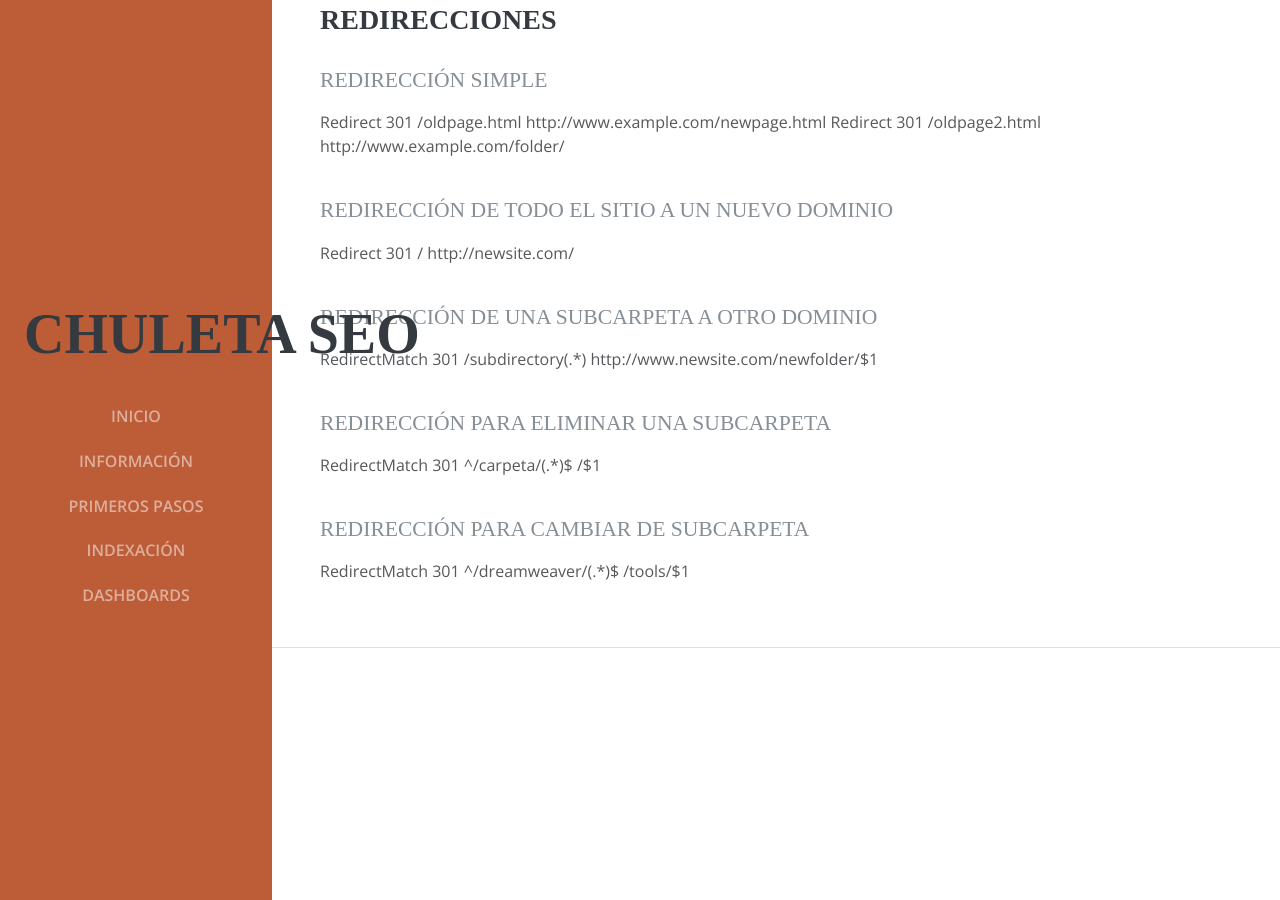
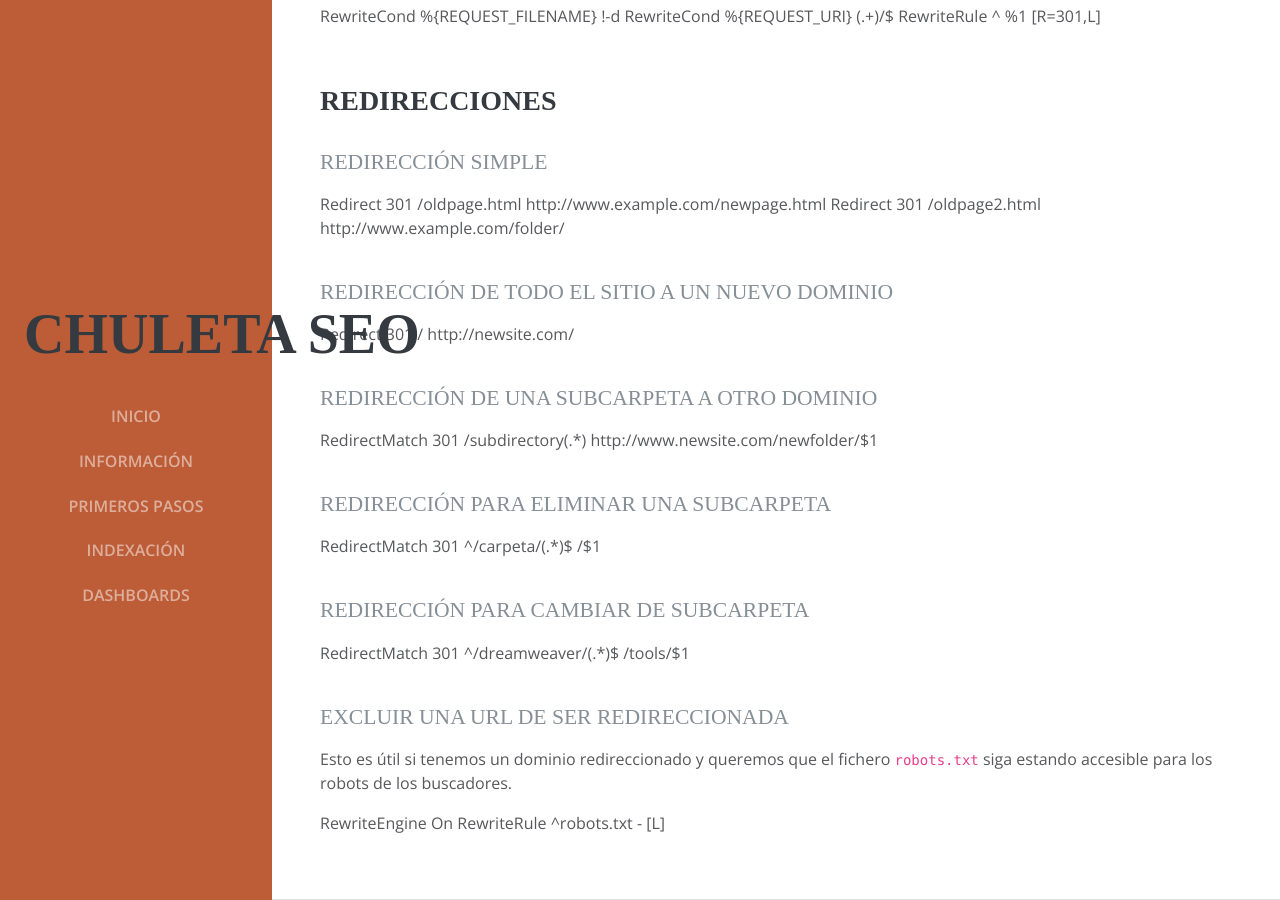
Before and after one commit to Emirodgar/w-chuleta-seo, a Jekyll site: the page built from 2 - Primeros pasos en SEO/configurar-servidor-apache-htaccess.md, in a window 1280 px wide and 900 px high, scrolled down 1018 px. Built offline with Jekyll 4.4.1, drawn with Linux system fonts in a browser that asks for light colours; some web fonts are replaced; our own code applies the rules of GitHub Pages for plain Markdown files.

Commit message:
2 - Primeros pasos en SEO/configurar-servidor-apache-htaccess.md updated from https://stackedit.io/

```diff
--- a/2 - Primeros pasos en SEO/configurar-servidor-apache-htaccess.md
+++ b/2 - Primeros pasos en SEO/configurar-servidor-apache-htaccess.md
@@ -71,7 +73,14 @@
 
 RedirectMatch 301 ^/dreamweaver/(.*)$ /tools/$1
 
+### Excluir una URL de ser redireccionada
+
+Esto es útil si tenemos un dominio redireccionado y queremos que el fichero `robots.txt` siga estando accesible para los robots de los buscadores.
+
+RewriteEngine On
+RewriteRule ^robots.txt - [L]
+
 <!--stackedit_data:
-eyJoaXN0b3J5IjpbNTQxMjI2MzAxLDQ5NjU5NDY5MiwtNjk1Mz
-g0Mzc1XX0=
+eyJoaXN0b3J5IjpbLTg0MTM5OTgxOCw0OTY1OTQ2OTIsLTY5NT
+M4NDM3NV19
 -->
```
Also changed, not shown: other parts of 2 - Primeros pasos en SEO/configurar-servidor-apache-htaccess.md (+2 -0 lines).
